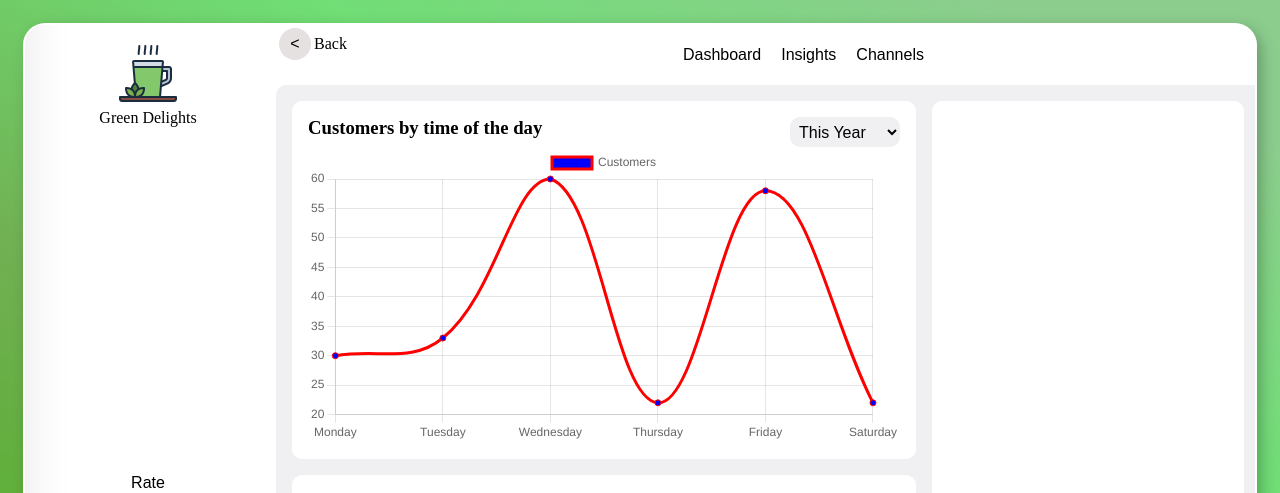
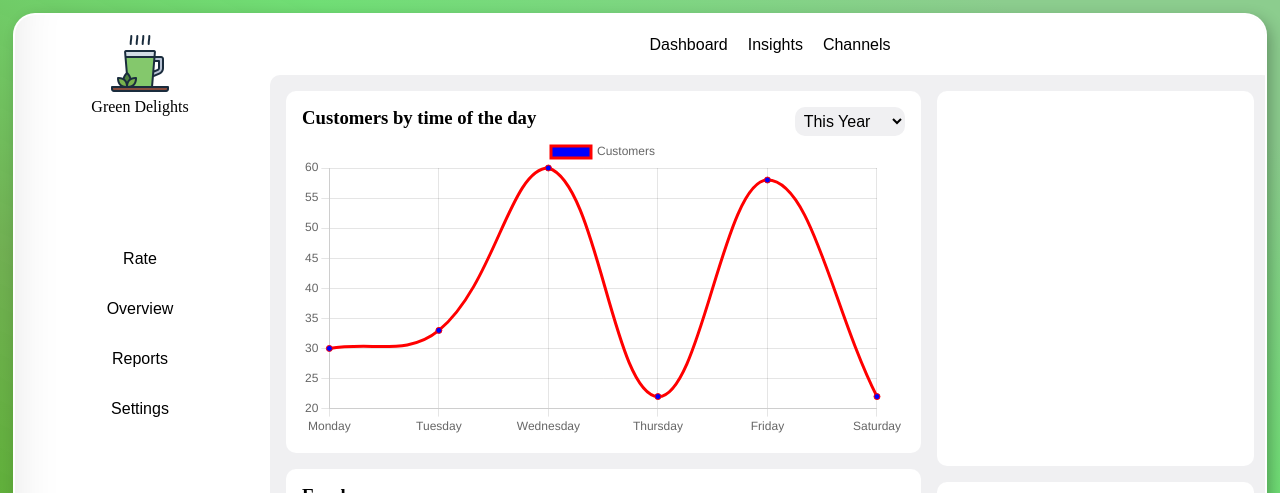
Before and after one commit to Freedy-R/dashboard, a React (Create React App) app: page / in a window 1280 px wide. Shown: the top 493 px of the page. Built offline with nearby package versions, Linux system fonts and the light colour scheme.

Commit message:
Fix responsiveness

```diff
--- a/src/components/Dashboard.js
+++ b/src/components/Dashboard.js
@@ -1,6 +1,8 @@
+import { useState,useEffect } from 'react';
 import '../style/style.css'
 import Profile from './Profile'
 import Sections from './Sections';
+
 const Dashboard = () => {
     return (
         <>
--- a/src/components/Profile.js
+++ b/src/components/Profile.js
@@ -5,18 +5,15 @@ const Profile = () => {
     return (
         <>
             <section className="dashboard_profile">
-                <figure>
+                <figure className="dashboard_profile_element">
                     <img src={logo} alt="logo" />
                     <figcaption>Green Delights</figcaption>
                 </figure>
                 <ProfileSections />
-                <section>
-                    <figure className="dashboard_profile_element">
-                        <img alt="profile" className="profile" />
-                        <figcaption>Name of profile</figcaption>
-                    </figure>
-
-                </section>
+                <figure className="dashboard_profile_element">
+                    <img alt="profile" className="profile" />
+                    <figcaption>Name of profile</figcaption>
+                </figure>
             </section>
         </>
     )
--- a/src/components/Sections.js
+++ b/src/components/Sections.js
@@ -16,10 +16,7 @@ const Sections = () => {
         <>
             <section className="dashboard_sections">
                 <section className="dashboard_section_nav">
-                    <label htmlFor="btnBack">
-                        <input className="btnBack" type="button" id="btnBack" value="<" />
-                        Back
-                    </label>
+
                     <ul>
                         <ul>
                             {listState.elements.map((element) => (
--- a/src/style/profile.css
+++ b/src/style/profile.css
@@ -1,8 +1,8 @@
 .dashboard_profile {
-    display: flex;
+    display: grid;
+    grid-template-rows: min-content;
     text-align: center;
     overflow: hidden;
-    flex-direction: column;
     height: 100%;
     padding: var(--padding);
   }
@@ -26,3 +26,11 @@
     flex-direction: column;
     gap: 0.2rem;
   }
+  .dashboard_profile_element > figure {
+
+  }
+  @media (max-width: 900px) {
+    .dashboard_profile {
+      display: none;
+    }
+  }
--- a/src/style/sections.css
+++ b/src/style/sections.css
@@ -1,12 +1,11 @@
-:root{
+:root {
   --bgDashboardSection_nav: #ffffff;
   --bgDashboardSection_nav--shadow: 0px 10px 10px rgb(223, 219, 219);
   --bgSectionButton_colour: rgb(230, 225, 225);
-
 }
 .dashboard_sections {
   display: grid;
-    grid-template-rows: auto 1fr;
+  grid-template-rows: min-content 1fr;
 }
 
 .dashboard_section_nav {
@@ -37,7 +36,8 @@
   border: none;
 }
 
-  .dashboard_sections_view{
+.dashboard_sections_view {
+  position: relative;
   display: grid;
   grid-template-columns: 2fr 1fr;
   background-color: #f0f0f2;
@@ -45,43 +45,47 @@
   padding: 1rem;
   border-radius: 10px;
 }
-  .dashboard_sections_view--left,.dashboard_sections_view--right{
+.dashboard_sections_view--left,
+.dashboard_sections_view--right {
   display: grid;
   gap: 1rem;
 }
-  .dashboard_sections_view--left{
-    grid-template-rows: 2fr 2fr 1fr;
+.dashboard_sections_view--left {
+  grid-template-columns: 100%;
+  grid-template-rows: min-content 1fr 1fr;
 }
-  .dashboard_sections_view--element{
+.dashboard_sections_view--element {
   position: relative;
   background-color: white;
   border-radius: 10px;
   padding: 1rem;
 }
 
-   .dashboard_sections_view--left > .dashboard_sections_view--element:first-child{
+.dashboard_sections_view--left > .dashboard_sections_view--element:first-child {
   display: grid;
   background-color: white;
-    grid-template-columns: repeat(2,1fr);
+  grid-template-columns: 1fr 1fr;
 }
 
-   .dashboard_sections_view--left > .dashboard_sections_view--element:first-child > select{
-    height: 30px;
+.dashboard_sections_view--left
+  > .dashboard_sections_view--element:first-child
+  > select {
+  display: flex;
+  height: fit-content;
   width: fit-content;
   background-color: #f0f0f2;
   border-radius: 10px;
   padding: 5px;
   margin-left: auto;
 }
-   .customerVisit{
+.customerVisit {
   position: relative;
   grid-column: 1/-1;
 }
-
-   .customers_table{
+.customers_table {
   position: relative;
   display: grid;
-    grid-template-columns: 2fr repeat(4,1fr);
+  grid-template-columns: 2fr repeat(4, 1fr);
   padding: 0.7rem;
   width: 100%;
   height: fit-content;
@@ -93,8 +97,13 @@
   grid-template-columns: auto 1fr;
   gap: 1rem;
 }
-   .customers_table > figure > img{
+.customers_table > figure > img {
   min-width: 32px;
   max-width: 100%;
   border-radius: 80%;
 }
+@media (max-width: 900px) {
+  .dashboard_sections_view {
+    grid-template-columns: 1fr;
+  }
+}
--- a/src/style/style.css
+++ b/src/style/style.css
@@ -17,18 +17,11 @@
   --bgDarker: var(red);
   --bgDashboardButton_colour: rgb(230, 225, 225);
 }
-
 body {
   width: 100vw;
   height: 100vh;
   background: var(--bg-gradient);
   padding: 15px;
-}
-#root{
-  display: flex;
-  padding: 10px;
-  justify-content: center;
-  align-items: center;
 }
 .dashboard {
   --padding: 1rem 0rem 1rem 0rem;
@@ -36,8 +29,6 @@ body {
   display: grid;
   grid-template-columns: 20% 80%;
   gap: 5px;
-  min-width: fit-content;
-  height: fit-content;
   border-radius: 20px;
   background-color: #ffffff;
   overflow: hidden;
@@ -62,3 +53,8 @@ button,select,input{
 button:hover{
   font-size: 1.2rem;
 }
+@media (max-width: 900px) {
+  .dashboard{
+    grid-template-columns: 1fr;
+  }
+}
```
Lines whose indentation alone changed are shown as unchanged.
